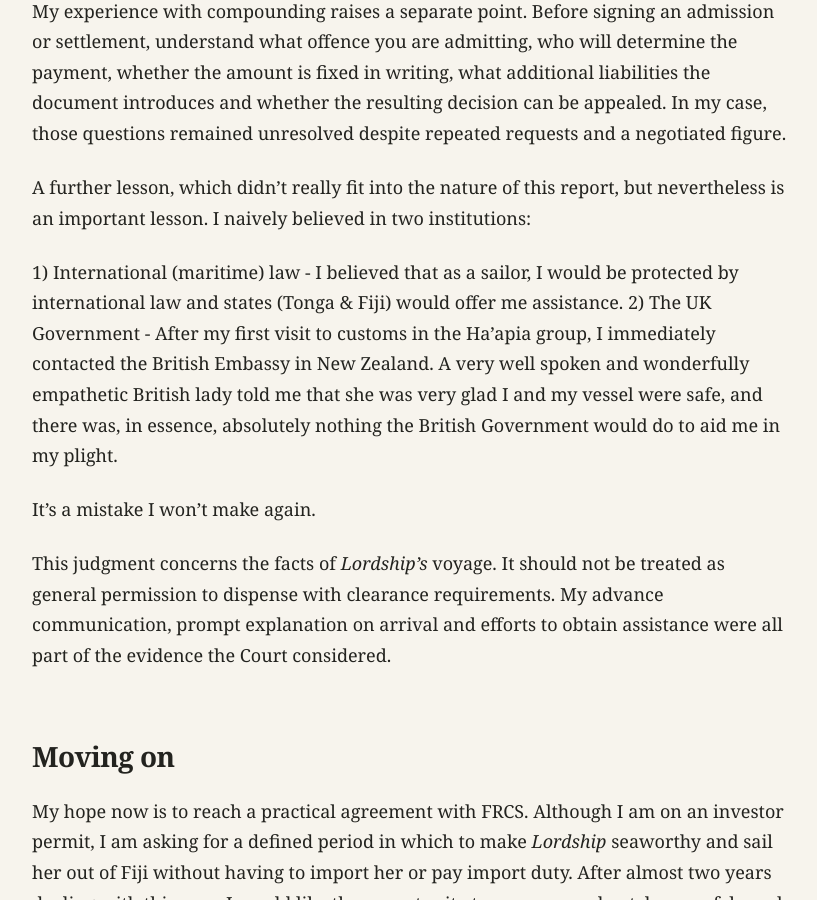
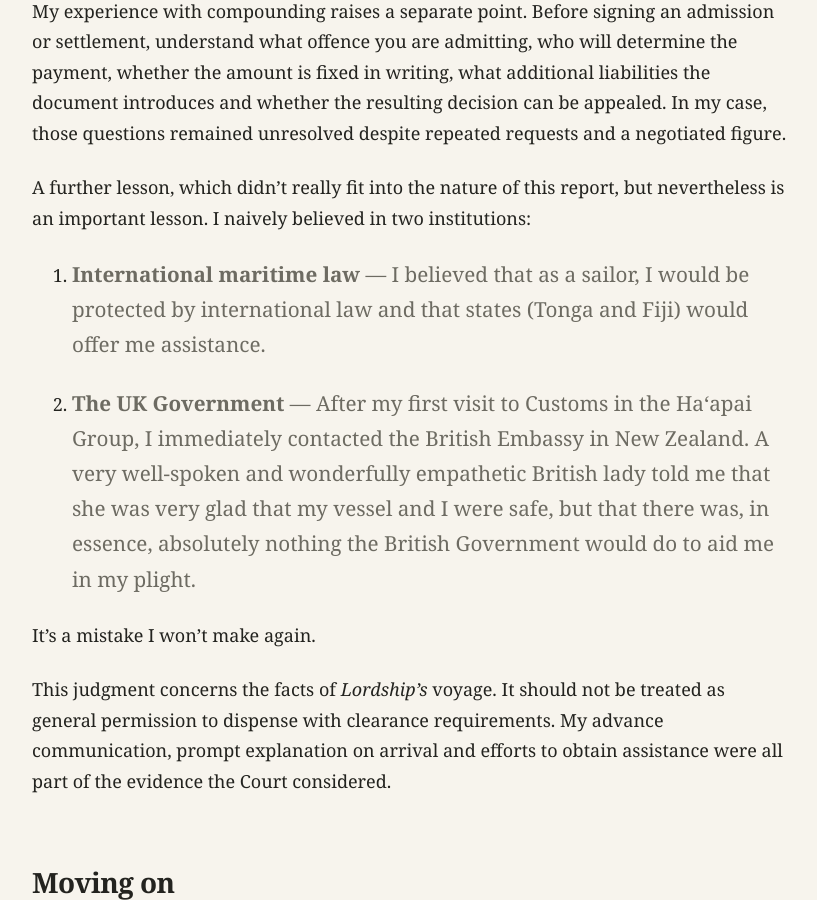
Before and after one commit to geekygrappler/Lordshipsailing, a Jekyll site: the page built from index.md, in a window 1280 px wide and 900 px high, scrolled down 12401 px. Shown: the whole window, without its empty margins (230-1047 px from the left). Built offline with Jekyll 4.4.1, drawn with Linux system fonts in a browser that asks for light colours.

Commit message:
fix styling

```diff
--- a/index.md
+++ b/index.md
@@ -219,8 +219,9 @@ My experience with compounding raises a separate point. Before signing an admiss
 
 A further lesson, which didn't really fit into the nature of this report, but nevertheless is an important lesson. I naively believed in two institutions:
 
-1) International (maritime) law - I believed that as a sailor, I would be protected by international law and states (Tonga & Fiji) would offer me assistance.
-2) The UK Government - After my first visit to customs in the Ha'apia group, I immediately contacted the British Embassy in New Zealand. A very well spoken and wonderfully empathetic British lady told me that she was very glad I and my vessel were safe, and there was, in essence, absolutely nothing the British Government would do to aid me in my plight.
+1. **International maritime law** — I believed that as a sailor, I would be protected by international law and that states (Tonga and Fiji) would offer me assistance.
+
+2. **The UK Government** — After my first visit to Customs in the Haʻapai Group, I immediately contacted the British Embassy in New Zealand. A very well-spoken and wonderfully empathetic British lady told me that she was very glad that my vessel and I were safe, but that there was, in essence, absolutely nothing the British Government would do to aid me in my plight.
 
 It's a mistake I won't make again.
 
```
